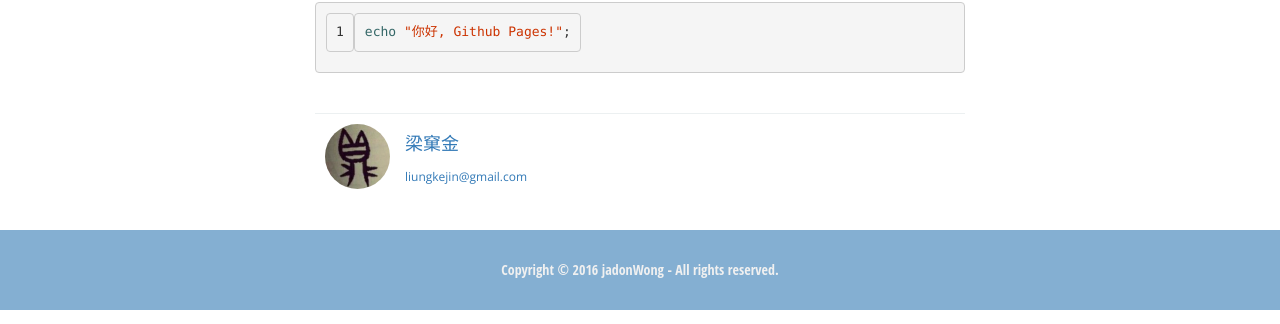
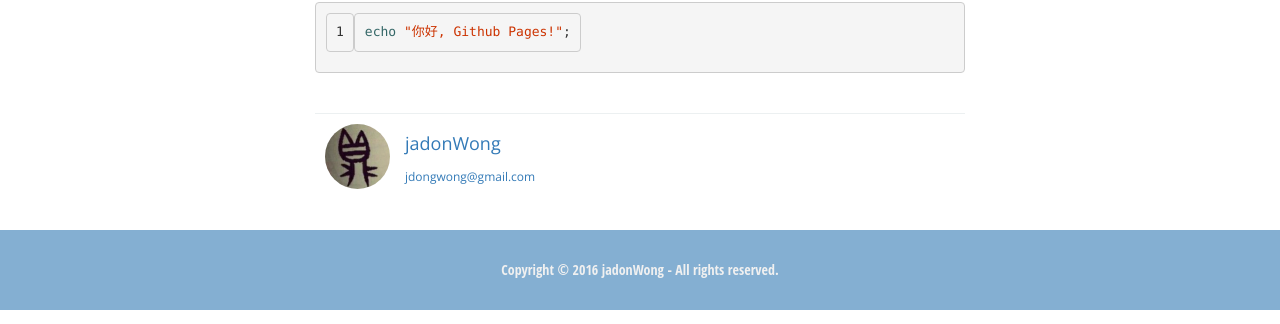
Before and after one commit to jadonWong/jadonWong.github.io, a Jekyll site: the page built from _posts/2016-03-04-Getting-Started.md, in a window 1280 px wide. Shown: the part 479-803 px from the top of the page. Built offline with Jekyll 4.4.1, drawn with Linux system fonts in a browser that asks for light colours.

Commit message:
Update post_footer.html

```diff
--- a/_includes/post_footer.html
+++ b/_includes/post_footer.html
@@ -3,7 +3,7 @@
         <img src="/assets/img/avatar.JPG" alt="My Avatar" class="img-circle">
     </div>
     <section class="author">
-        <h4><a href="/about.html">梁窠金</a></h4>
-        <a href="mailto:liungkejin@gmail.com">liungkejin@gmail.com</a>
+        <h4><a href="/about.html">jadonWong</a></h4>
+        <a href="mailto:jdongwong@gmail.com">jdongwong@gmail.com</a>
     </section>
 </footer>
```
